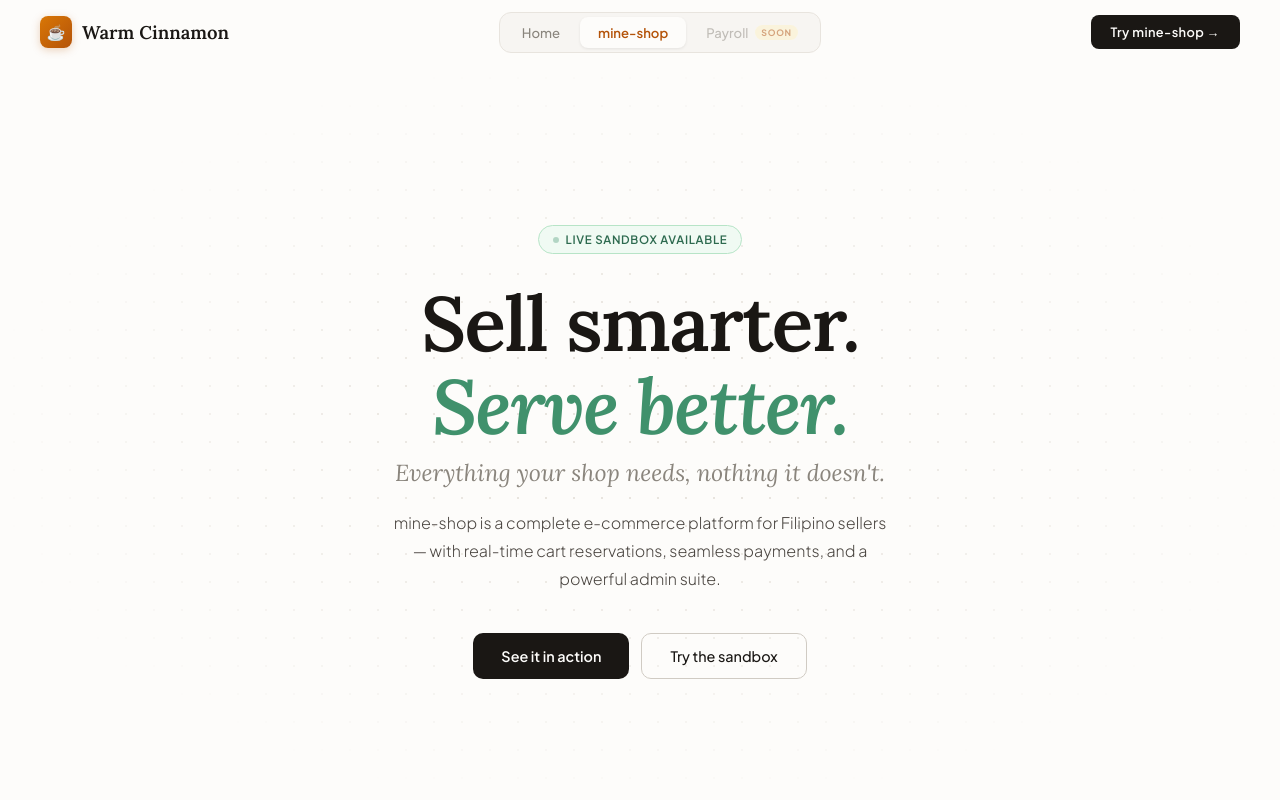
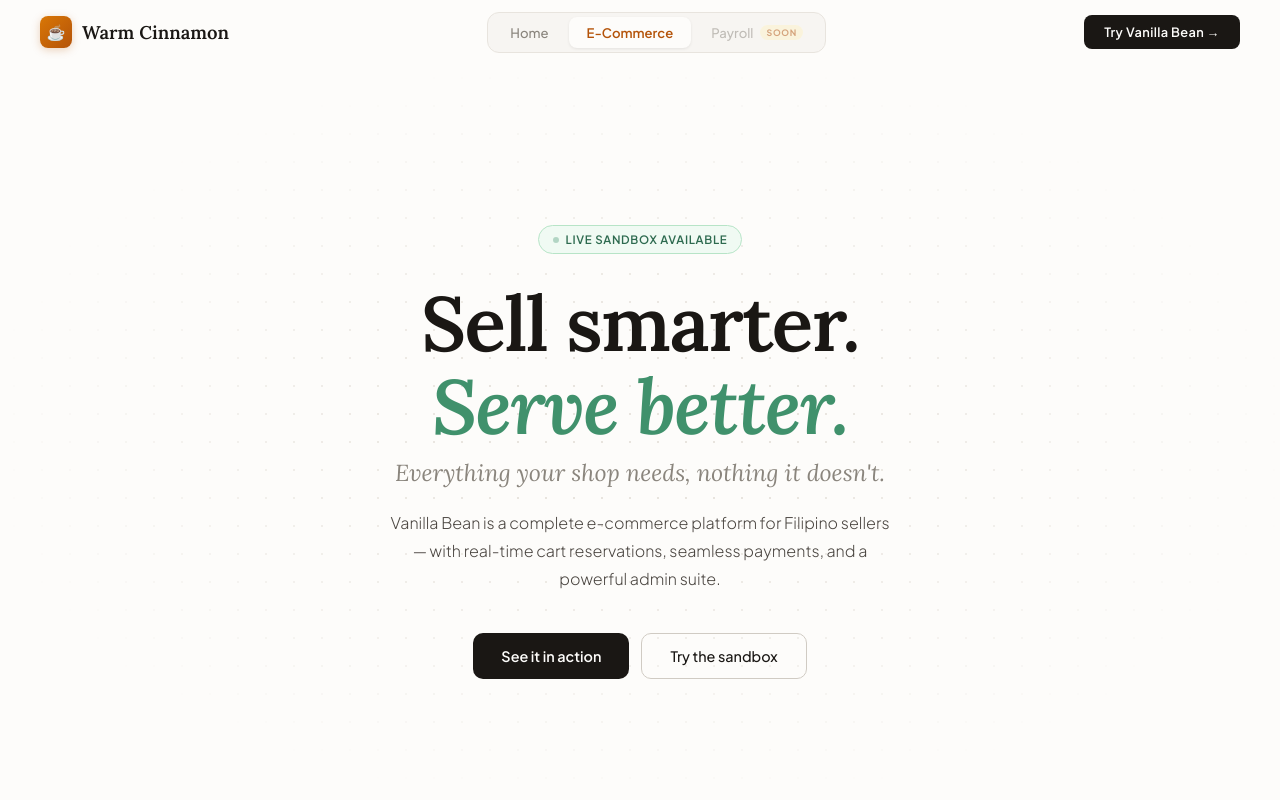
Before and after one commit to brystrange/warm-cinnamon, a React (Vite) app: page / in a window 1280 px wide. Both pictures are taken after a click on the button "Start with mine-shop →". Shown: the top 800 px of the page. Built offline with nearby package versions, Linux system fonts and the light colour scheme.

Commit message:
Change to Vanilla Bean

```diff
--- a/src/App.jsx
+++ b/src/App.jsx
@@ -5,7 +5,7 @@ import Payroll from "./pages/payroll.jsx";
 
 const TABS = [
   { id: "home", label: "Home" },
-  { id: "mineshop", label: "mine-shop" },
+  { id: "mineshop", label: "E-Commerce" },
   { id: "payroll", label: "Payroll", soon: true },
 ];
 
@@ -217,7 +217,7 @@ export default function App() {
             ))}
           </div>
           <div className="nav-right">
-            <button className="nav-cta" onClick={() => go("mineshop")}>Try mine-shop →</button>
+            <button className="nav-cta" onClick={() => go("mineshop")}>Try Vanilla Bean →</button>
           </div>
           <button className="ham" onClick={() => setMenuOpen(true)}><span /><span /><span /></button>
         </div>
--- a/src/pages/mineshop.jsx
+++ b/src/pages/mineshop.jsx
@@ -486,7 +486,7 @@ export default function MineShop() {
                         <h1 className="ms-h1">Sell smarter.<br /><em>Serve better.</em></h1>
                         <p className="ms-h2">Everything your shop needs, nothing it doesn't.</p>
                         <p className="ms-hero-p">
-                            mine-shop is a complete e-commerce platform for Filipino sellers — with real-time cart reservations, seamless payments, and a powerful admin suite.
+                            Vanilla Bean is a complete e-commerce platform for Filipino sellers — with real-time cart reservations, seamless payments, and a powerful admin suite.
                         </p>
                         <div className="ms-hero-btns">
                             <button className="ms-btn-dk" onClick={() => scrollTo("ms-mockup")}>See it in action</button>
@@ -586,7 +586,7 @@ export default function MineShop() {
                         <Reveal>
                             <span className="ms-slbl">Live Demo</span>
                             <h2 className="ms-stitle">Try it yourself —<br /><em>right now.</em></h2>
-                            <p className="ms-sp">Explore the full mine-shop experience in our live sandbox. Shop as a customer, then log in as admin to see the other side.</p>
+                            <p className="ms-sp">Explore the full Vanilla Bean experience in our live sandbox. Shop as a customer, then log in as admin to see the other side.</p>
                         </Reveal>
                         <Reveal delay={100}>
                             <div className="ms-sbox-g">
@@ -612,7 +612,7 @@ export default function MineShop() {
                                 </div>
                                 <div className="ms-slink">
                                     <div>
-                                        <p className="ms-slink-t">Open the live sandbox and explore mine-shop firsthand.</p>
+                                        <p className="ms-slink-t">Open the live sandbox and explore Vanilla Bean firsthand.</p>
                                         <p className="ms-slink-n">No account needed to browse the store. Admin login required for the dashboard.</p>
                                     </div>
                                     <a href="https://sandbox-mine-shop.vercel.app" target="_blank" rel="noreferrer" className="ms-slink-btn">
@@ -630,7 +630,7 @@ export default function MineShop() {
                         <Reveal>
                             <span className="ms-slbl">Get Started</span>
                             <h2 className="ms-cta-t">Open your shop.<br /><em>Own your sales.</em></h2>
-                            <p className="ms-cta-p">mine-shop brings together everything a Filipino seller needs — beautiful storefront, smart admin tools, and flexible payments — all in one place.</p>
+                            <p className="ms-cta-p">Vanilla Bean brings together everything a Filipino seller needs — beautiful storefront, smart admin tools, and flexible payments — all in one place.</p>
                             <div className="ms-cta-btns">
                                 <button className="ms-btn-dk" onClick={() => scrollTo("ms-sandbox")}>Try the Sandbox</button>
                                 <button className="ms-btn-ol" onClick={() => scrollTo("ms-store")}>Explore Features</button>
```
Also changed, not shown: 1 other file (tests, documents, lock files or other folders).
